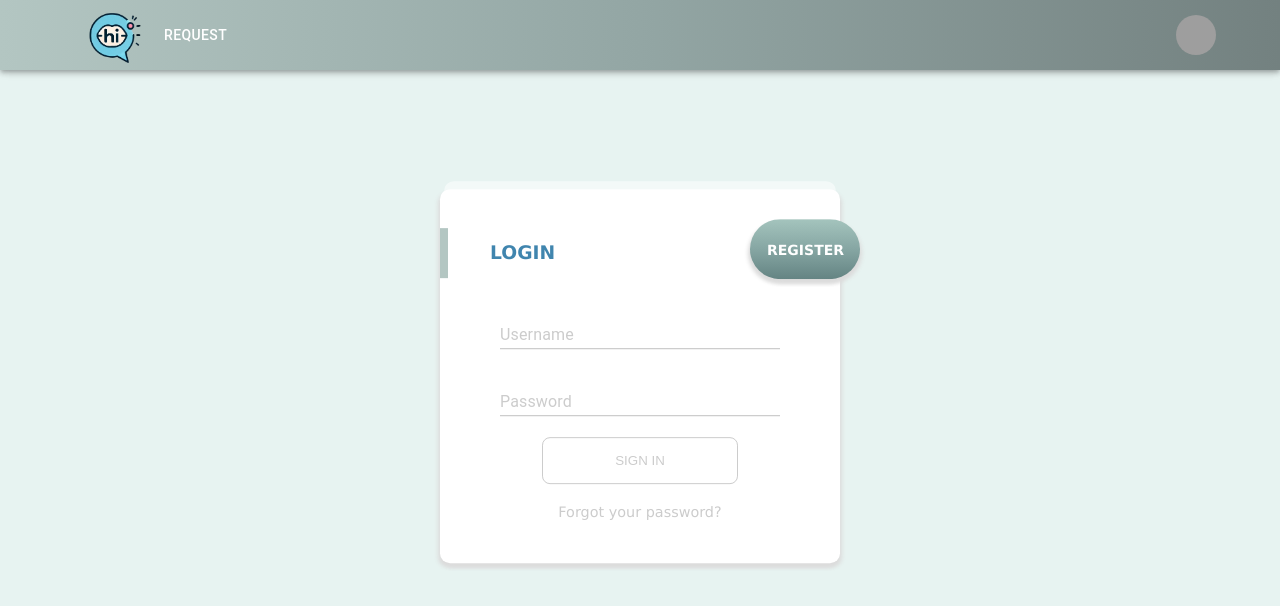
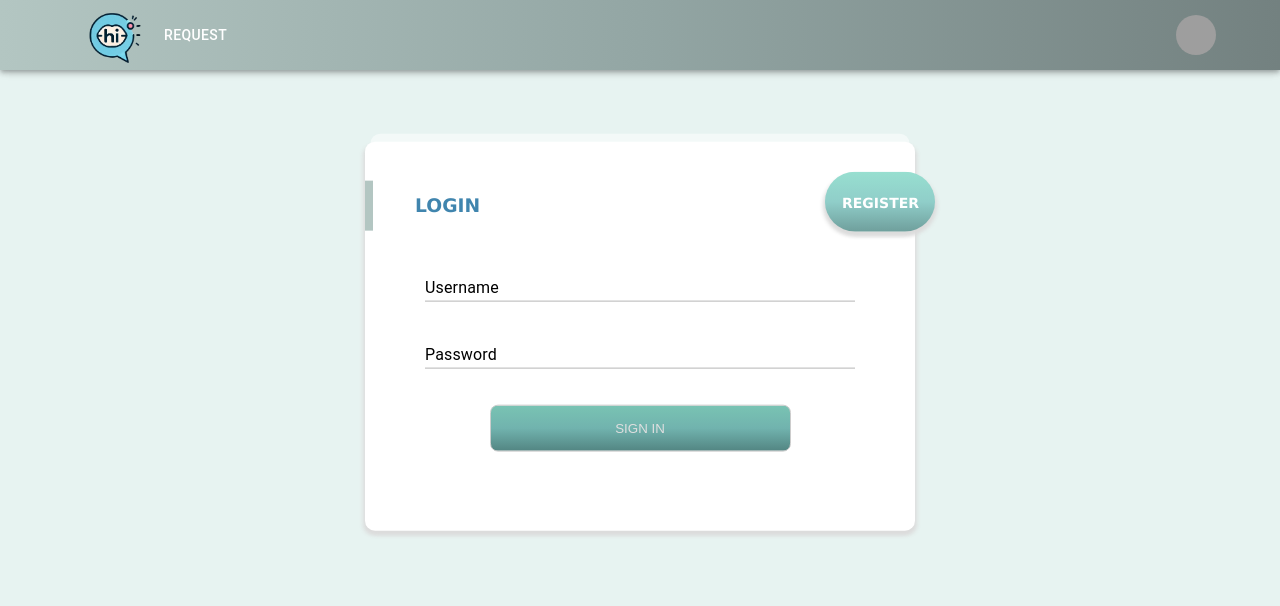
Before and after one commit to Dafatalk/TalklateFront, a React (Vite) app: page / in a window 1280 px wide. Shown: the top 606 px of the page. Built offline with nearby package versions, Linux system fonts and the light colour scheme; grey boxes are pictures that could not be loaded.

Commit message:
Arreglos del login y sign in

```diff
--- a/package.json
+++ b/package.json
@@ -52,5 +52,5 @@
     "webpack": "^5.96.1",
     "webpack-cli": "^5.1.4"
   },
-  "proxy": "http://192.168.20.2:8005"
+  "proxy": "http://localhost:8005"
 }
--- a/src/componets/Auth/LoginRegister.css
+++ b/src/componets/Auth/LoginRegister.css
@@ -9,10 +9,11 @@ body {
 
 .login-container {
   position: absolute;
-  top: 47%;
+  top: 42%;
   left: 50%;
   transform: translate(-50%, -50%);
 }
+
 .login-container:before {
   content: "";
   position: absolute;
@@ -26,21 +27,24 @@ body {
   z-index: -1;
   border-radius: 10px;
 }
+
 .login-container .login-box {
   padding: 20px 50px;
   background: #fff;
   border-radius: 10px;
-  width: 400px;
+  width: 550px;
   box-shadow:
     2px 4px 4px #dcdcdc,
     -2px 4px 4px #dcdcdc;
 }
+
 .login-container .login-box .header {
   height: 50px;
   line-height: 50px;
   position: relative;
   color: #4085ae;
 }
+
 .login-container .login-box .header:before {
   content: "";
   position: absolute;
@@ -51,12 +55,15 @@ body {
   width: 8px;
   background: #b3c6c2;
 }
+
 .login-container .login-box .content {
   padding: 10px;
 }
+
 .login-container .login-box .content {
   padding: 10px;
 }
+
 .login-container .login-box .content .input-box {
   margin-top: 15px;
   margin-bottom: 12px;
@@ -65,6 +72,7 @@ body {
   width: 100%;
   position: relative;
 }
+
 .login-container .login-box .content .input-box input {
   width: 100%;
   border: none;
@@ -74,30 +82,18 @@ body {
   outline: none;
   background: transparent;
 }
-.login-container
-  .login-box
-  .content
-  .input-box
-  input:focus
-  + span:first-of-type,
-.login-container
-  .login-box
-  .content
-  .input-box
-  input:not(:placeholder-shown)
-  + span:first-of-type {
+
+.login-container .login-box .content .input-box input:focus+span:first-of-type,
+.login-container .login-box .content .input-box input:not(:placeholder-shown)+span:first-of-type {
   font-size: 0.8em;
   top: -10px;
 }
-.login-container .login-box .content .input-box input:focus ~ span:last-of-type,
-.login-container
-  .login-box
-  .content
-  .input-box
-  input:not(:placeholder-shown)
-  ~ span:last-of-type {
+
+.login-container .login-box .content .input-box input:focus~span:last-of-type,
+.login-container .login-box .content .input-box input:not(:placeholder-shown)~span:last-of-type {
   width: 100%;
 }
+
 .login-container .login-box .content .input-box span:first-of-type {
   color: #ccc;
   position: absolute;
@@ -107,6 +103,7 @@ body {
   pointer-events: none;
   transition: all 0.1s linear;
 }
+
 .login-container .login-box .content .input-box span:last-of-type {
   position: absolute;
   left: 0;
@@ -116,15 +113,19 @@ body {
   background: #1f6b98;
   transition: all 0.2s linear;
 }
+
 .login-container .login-box .content .input-box button {
   width: 70%;
-  background: transparent;
+  background-image: linear-gradient(to top, #538683, #71b3ae, #79c3b3);
+  /* background: transparent; */
   border: 1px solid #ccc;
+  margin-top: 15px;
   padding: 15px;
-  color: #ccc;
+  color: #dfdfdf;
   cursor: pointer;
   border-radius: 8px;
 }
+
 .login-container .login-box .content .input-box .buttone {
   background: transparent;
   border: 1px solid #ccc;
@@ -133,6 +134,7 @@ body {
   cursor: pointer;
   border-radius: 8px;
 }
+
 .link {
   width: 20%;
   background: transparent;
@@ -143,14 +145,18 @@ body {
   border-radius: 8px;
 }
 
+
+
 .login-container .login-box .content .input-box button:hover {
-  background-image: linear-gradient(to top, #538683, #71b3ae, #79c3b3);
-  color: #ffff;
+  background-image: linear-gradient(to top, #619490, #87c1bc, #93d1c3);
+  color: #ffffff;
 }
+
 .login-container .login-box .content .input-box button:focus {
   background-image: linear-gradient(to top, #538683, #71b3ae, #79c3b3);
   color: #ffff;
 }
+
 .login-container .login-box .content .input-box .buttone:hover {
   background-image: linear-gradient(to top, #74908e, #97bdbb, #b1c9c8);
   color: #ffff;
@@ -163,8 +169,11 @@ body {
   font-size: 0.9em;
   padding-top: 20px;
 }
+
 .login-container .login-box.register-box {
-  background-image: linear-gradient(to top, #648483, #86a6a3, #a4c4bd);
+  /* background-image: linear-gradient(to top, #648483, #86a6a3, #a4c4bd); */
+  background: #fff;
+
   position: fixed;
   top: 30px;
   right: -20px;
@@ -176,40 +185,53 @@ body {
 }
 
 .login-container .login-box.register-box .header {
-  color: #fff;
+  height: 50px;
+  line-height: 50px;
+  position: relative;
+  color: #4085ae;
 }
+
 .columns {
   display: grid;
-  grid-template-columns: 1fr 1fr; /* Divide el espacio en dos columnas iguales */
-  gap: 15px; /* Espacio opcional entre columnas */
+  grid-template-columns: 1fr 1fr;
+  /* Divide el espacio en dos columnas iguales */
+  gap: 15px;
+  /* Espacio opcional entre columnas */
 }
 
 .login-container .login-box.register-box .header:before {
-  background: #fff;
+  background-image: linear-gradient(to top, #6f9f9c, #90cec9, #97dfd0);
   opacity: 0;
+
 }
+
 .login-container .login-box.register-box .header h3 {
   position: relative;
   top: -28px;
   left: -33px;
   font-size: 14px;
   transition: all 0.3s linear;
+
 }
 
 .login-container .login-box.register-box .content .input-box input {
   color: #fff;
 }
+
 .login-container .login-box.register-box .content .input-box .buttone {
   width: 20%;
 }
+
 .login-container .login-box.register-box .content .input-box span:last-of-type {
   background: #fff;
 }
+
 .login-container .login-box.register-box:not(.open):hover {
   cursor: pointer;
 }
+
 .login-container .login-box.register-box .close {
-  color: #fff;
+  color: #4085ae;
   font-size: 1.6em;
   position: absolute;
   top: 22px;
@@ -217,91 +239,129 @@ body {
   font-weight: bold;
   opacity: 0;
   cursor: pointer;
-  transition: all 0.3s linear;
+  transition: all 0.2s linear;
+
 }
+
 .login-container .login-box.register-box.open {
   top: 0;
   right: 0;
   width: 100%;
   height: 150%;
   border-radius: 10px;
+
 }
+
+.login-container .login-box.register-box.closed {
+
+  background-image: linear-gradient(to top, #6f9f9c, #90cec9, #97dfd0);
+  transition: all 0.1s linear;
+
+
+}
+
+.login-container .login-box.register-box.closed .header {
+  height: 50px;
+  line-height: 50px;
+  position: relative;
+  color: #ffffff;
+}
+
 .login-container .login-box.register-box.open .header:before {
   opacity: 1;
 }
+
 .login-container .login-box.register-box.open .header h3 {
   top: 0;
   left: 0;
   font-size: initial;
 }
+
 .login-container .login-box.register-box.open .close {
   transform: rotate(135deg);
   top: 43px;
   opacity: 1;
   transition: all 0.3s 0.3s linear;
+
 }
+
 /* DE LOS INPUTS */
 /* Contenedor general del TextField */
 .textfield-container {
   width: 100%;
   border: none;
-  border-bottom: 1px solid #ccc;
+  border-bottom: 1px solid #b7b7b7;
   height: 40px;
   line-height: 40px;
   font-size: 0.9em;
   outline: none;
   background: transparent;
-  transition: color 0.3s ease-in-out; /* Animación para el cambio de color */
+  transition: color 0.3s ease-in-out;
+  /* Animación para el cambio de color */
 }
 
 /* Estilo del label */
 .textfield-container .MuiInputLabel-root {
-  color: #ccc; /* Color del label */
-  transition: color 0.3s ease-in-out; /* Animación para el cambio de color */
+  color: #000000;
+  /* Color del label */
+  transition: color 0.3s ease-in-out;
+  /* Animación para el cambio de color */
 }
+
 /* Estilo del label */
 .textfield-container .MuiInputLabel-root.Mui-focused {
-  color: #d5d3d3; /* Color del label */
+  color: #d5d3d3;
+  /* Color del label */
   transition:
     transform 0.3s ease,
-    color 0.3s ease; /* Animación del movimiento */
+    color 0.3s ease;
+  /* Animación del movimiento */
 }
 
 /* Línea inferior por defecto */
 .textfield-container .MuiInputBase-root::before {
-  border-bottom: 1px solid #ccc; /* Línea inferior */
+  border-bottom: 1px solid #ccc;
+  /* Línea inferior */
 }
 
 /* Línea inferior cuando el TextField está en hover */
 .textfield-container .MuiInputBase-root:hover:not(.Mui-disabled)::before {
-  border-bottom-color: #ccc; /* Línea inferior cuando se pasa el mouse */
+  border-bottom-color: #ccc;
+  /* Línea inferior cuando se pasa el mouse */
 }
 
 /* Línea inferior cuando el TextField está enfocado */
 .textfield-container .MuiInputBase-root::after {
-  border-bottom: 2px solid #fff; /* Línea inferior blanca al enfocar */
-  transition: border-bottom 0.3s ease-in-out; /* Animación de la transición */
+  border-bottom: 2px solid #fff;
+  /* Línea inferior blanca al enfocar */
+  transition: border-bottom 0.3s ease-in-out;
+  /* Animación de la transición */
 }
 
 /* Ocultar ícono del select (si aplica) */
 .textfield-container .MuiSelect-icon {
-  display: none; /* Oculta la flecha del select */
+  display: none;
+  /* Oculta la flecha del select */
 }
 
 /* Espaciado adicional en el label cuando está asociado a un select */
-.textfield-container
-  label
-  + .css-j218zi-MuiInputBase-root-MuiInput-root-MuiSelect-root {
+.textfield-container label+.css-j218zi-MuiInputBase-root-MuiInput-root-MuiSelect-root {
   margin-top: 16px;
   color: white;
 }
 
 /* Estilo del contenido del TextField */
 .textfield-container .MuiInputBase-root {
-  color: #ccc; /* Color del texto del input */
+  color: #ccc;
+  /* Color del texto del input */
 }
 
 /* Hover en el label */
 .textfield-container .MuiInputLabel-root:hover {
-  color: #fff; /* Cambia el color del label al pasar el mouse */
+  color: #fff;
+  /* Cambia el color del label al pasar el mouse */
 }
+
+.textfield-container input {
+  color: #595959 !important;
+}
--- a/src/componets/Auth/login/Login.tsx
+++ b/src/componets/Auth/login/Login.tsx
@@ -26,6 +26,8 @@ export const LogIn = () => {
 
   useEffect(() => {
     if (isActionOf(result.action, uploadLogInSuccessReducer)) {
+      console.log('entro');
+
       Cookies.set("token", result.token ?? "NADA", { expires: 7 });
       Cookies.set("username", result.username ?? "NADA", { expires: 7 });
       navigate("/request");
@@ -79,11 +81,13 @@ export const LogIn = () => {
           <span></span>
         </Box>
         <Box className="input-box">
-          <button onClick={handleLoginClick} className="buttone">
+          <button onClick={handleLoginClick}>
             SIGN IN
           </button>
           <Box>
-            <a>Forgot your password?</a>
+            {/* <a>Forgot your password?</a> */}
+            <a>    ­</a>
+
           </Box>
         </Box>
       </Box>
--- a/src/componets/Auth/register/Singin.tsx
+++ b/src/componets/Auth/register/Singin.tsx
@@ -9,14 +9,17 @@ import { DemoContainer } from "@mui/x-date-pickers/internals/demo";
 import { AdapterDayjs } from "@mui/x-date-pickers/AdapterDayjs";
 import { LocalizationProvider } from "@mui/x-date-pickers/LocalizationProvider";
 import { DatePicker } from "@mui/x-date-pickers/DatePicker";
+import HelpOutlineIcon from "@mui/icons-material/HelpOutline";
+
 import {
   Box,
-  Button,
   FormControl,
+  InputAdornment,
   InputLabel,
   MenuItem,
   Select,
   TextField,
+  Tooltip,
 } from "@mui/material";
 import dayjs, { Dayjs } from "dayjs";
 import { isActionOf } from "../../../core/redux/actions";
@@ -132,7 +135,7 @@ export const Singin = () => {
   return (
     <>
       <Box
-        className={`login-box register-box ${isRegisterOpen ? "open" : ""}`}
+        className={`login-box register-box ${isRegisterOpen ? "open" : "closed"}`}
         onClick={handleOpenClick}
       >
         <a onClick={handleCloseClick} className="close">
@@ -146,7 +149,7 @@ export const Singin = () => {
             <Box className="input-box">
               <TextField
                 error={emptyInput.name}
-                label="Name"
+                label="Name *"
                 variant="standard"
                 className="textfield-container"
                 type="text"
@@ -163,7 +166,7 @@ export const Singin = () => {
             <Box className="input-box">
               <TextField
                 error={emptyInput.lastName}
-                label="Lastname"
+                label="Last name *"
                 variant="standard"
                 className="textfield-container"
                 type="text"
@@ -177,27 +180,77 @@ export const Singin = () => {
                 }
               />
             </Box>
-            <Box className="input-box">
-              <TextField
-                error={emptyInput.email}
-                label="Email"
-                variant="standard"
-                className="textfield-container"
-                type="text"
-                value={user.email}
-                placeholder=" "
-                onChange={(event) =>
-                  setUser({
-                    ...user,
-                    email: event.target.value,
-                  })
-                }
-              />
-            </Box>
+
+            <LocalizationProvider dateAdapter={AdapterDayjs}>
+              <DemoContainer
+                sx={{
+                  display: "flex",
+                  width: "100%", // Asegura que tome todo el ancho del contenedor
+
+                }}
+                components={["DatePicker"]}
+              >
+                <DatePicker
+                  label="Birthdate *"
+                  maxDate={minDate}
+                  onChange={(newValue: Dayjs | null) => {
+                    if (newValue) {
+                      setUser({
+                        ...user,
+                        birthDate: newValue.toDate(),
+                      });
+                    }
+                  }}
+                  sx={{
+                    "& .MuiTextField-root": {
+                      minWidth: "150px", // Fijar el ancho mínimo para evitar scroll
+                    },
+                    "& .MuiOutlinedInput-root": {
+                      borderRadius: 0,
+                      width: "100%",
+                      font: "verdana, sans-serif",
+                      fontSize: "0.9em",
+                      "& fieldset": {
+                        borderColor: "transparent",
+                        borderBottom: "1px solid #ccc",
+                      },
+                      "&:hover fieldset": {
+                        borderColor: "transparent", // Evita el borde en hover
+                        borderBottom: "1px solid #ccc",
+
+                      },
+                      "&.Mui-focused fieldset": {
+                        borderColor: "transparent", // Evita el borde en foco
+
+                      },
+                      "& .MuiInputBase-input": {
+                        color: "#595959", // Color del texto
+                        backgroundColor: "transparent", // Color de fondo
+                        // minWidth: "0px",
+                        // width: "100px"
+
+                      },
+                    },
+                    "& .MuiInputLabel-root": {
+                      color: "#000000", // Cambia el color de la etiqueta
+
+                    },
+                    "& .MuiIconButton-root": {
+                      color: "#ccc", // Cambia el color del icono
+                    },
+                    " .MuiStack-root css-10o2lyd-MuiStack-root": {
+                      flexDirection: "column",
+                    },
+
+                  }}
+                />
+              </DemoContainer>
+            </LocalizationProvider>
+
             <Box className="input-box">
               <TextField
                 error={emptyInput.username}
-                label="Username"
+                label="Username *"
                 variant="standard"
                 className="textfield-container"
                 type="text"
@@ -216,8 +269,9 @@ export const Singin = () => {
                 error={emptyInput.documentType}
                 variant="standard"
                 sx={{
-                  minWidth: 130,
-                  "& .MuiInputLabel-root": { color: "#ccc" }, // Color del label
+                  width: "100%"
+                  ,
+                  "& .MuiInputLabel-root": { color: "#000000" }, // Color del label
                   "& .MuiInputBase-root:before": { borderBottomColor: "#ccc" }, // Línea inferior del input
                   "& .MuiInputBase-root:hover:not(.Mui-disabled):before": {
                     borderBottomColor: "#ccc",
@@ -226,20 +280,20 @@ export const Singin = () => {
                   "& .css-j218zi-MuiInputBase-root-MuiInput-root-MuiSelect-root::after":
                     { borderBottom: "2px solid #fff" },
                   "& label+.css-j218zi-MuiInputBase-root-MuiInput-root-MuiSelect-root":
-                    { marginTop: "16px", color: "white" },
+                    { marginTop: "16px", color: "#828282" },
                   "& .MuiSelect-icon": { display: "none" }, // Oculta la flecha del select
                 }}
               >
                 <InputLabel
-                  sx={{ fontSize: "0.9em" }}
+                  sx={{ fontSize: "1em" }}
                   id="demo-simple-select-standard-label"
                 >
-                  Document Type
+                  Document type *
                 </InputLabel>
                 <Select
                   id="demo-simple-select-standard"
                   value={user.documentType}
-                  label="Origin Language"
+                  label="Origin Language *"
                   onChange={(event) =>
                     setUser({
                       ...user,
@@ -257,7 +311,7 @@ export const Singin = () => {
             <Box className="input-box">
               <TextField
                 error={emptyInput.documentNumber}
-                label="Document"
+                label="Document *"
                 variant="standard"
                 className="textfield-container"
                 type="text"
@@ -269,6 +323,17 @@ export const Singin = () => {
                     documentNumber: event.target.value,
                   })
                 }
+                slotProps={{
+                  input: {
+                    endAdornment: (
+                      <InputAdornment position="end">
+                        <Tooltip title="No special characters like points, comma, etc.">
+                          <HelpOutlineIcon fontSize="small" sx={{ cursor: "pointer" }} />
+                        </Tooltip>
+                      </InputAdornment>
+                    ),
+                  },
+                }}
               />
             </Box>
             <Box className="input-box">
@@ -291,7 +356,7 @@ export const Singin = () => {
             <Box className="input-box">
               <TextField
                 error={emptyInput.password}
-                label="Password"
+                label="Password *"
                 variant="standard"
                 className="textfield-container"
                 id="password"
@@ -303,79 +368,64 @@ export const Singin = () => {
                     password: event.target.value,
                   })
                 }
+                slotProps={{
+                  input: {
+                    endAdornment: (
+                      <InputAdornment position="end">
+                        <Tooltip title="Password must be at least 8 characters long,
+contain at least one number,
+one uppercase letter,
+one special character,
+and no whitespace">
+                          <HelpOutlineIcon fontSize="small" sx={{ cursor: "pointer" }} />
+                        </Tooltip>
+                      </InputAdornment>
+                    ),
+                  },
+                }}
               />
-              {/* <span></span>
-              <span></span> */}
+
             </Box>
           </Box>
-          <Box>
-            <LocalizationProvider dateAdapter={AdapterDayjs}>
-              <DemoContainer
-                sx={{
-                  display: "flex",
-                  justifyContent: "center",
-                  width: "100%", // Asegura que tome todo el ancho del contenedor
-                }}
-                components={["DatePicker"]}
-              >
-                <DatePicker
-                  label="Fecha de nacimiento"
-                  maxDate={minDate}
-                  onChange={(newValue: Dayjs | null) => {
-                    if (newValue) {
-                      setUser({
-                        ...user,
-                        birthDate: newValue.toDate(),
-                      });
-                    }
-                  }}
-                  sx={{
-                    "& .MuiOutlinedInput-root": {
-                      borderRadius: 0,
-                      width: "100%",
-                      font: "verdana, sans-serif",
-                      "& fieldset": {
-                        borderColor: "transparent",
-                        borderBottom: "1px solid #ccc",
-                      },
-                      "&:hover fieldset": {
-                        borderColor: "transparent", // Evita el borde en hover
-                        borderBottom: "1px solid #ccc",
-                      },
-                      "&.Mui-focused fieldset": {
-                        borderColor: "transparent", // Evita el borde en foco
-                      },
-                      "& .MuiInputBase-input": {
-                        color: "#ffff", // Color del texto
-                        backgroundColor: "transparent", // Color de fondo
-                      },
-                    },
-                    "& .MuiInputLabel-root": {
-                      color: "#ccc", // Cambia el color de la etiqueta
-                    },
-                    "& .MuiIconButton-root": {
-                      color: "#ccc", // Cambia el color del icono
-                    },
-                    " .MuiStack-root css-10o2lyd-MuiStack-root": {
-                      flexDirection: "column",
-                    },
-                  }}
-                />
-              </DemoContainer>
-            </LocalizationProvider>
+          <Box className="input-box">
+            <TextField
+              error={emptyInput.email}
+              label="Email *"
+              variant="standard"
+              className="textfield-container"
+              type="text"
+              value={user.email}
+              placeholder=" "
+              onChange={(event) =>
+                setUser({
+                  ...user,
+                  email: event.target.value,
+                })
+              }
+              slotProps={{
+                input: {
+                  endAdornment: (
+                    <InputAdornment position="end">
+                      <Tooltip title="Like:  example@exa.com">
+                        <HelpOutlineIcon fontSize="small" sx={{ cursor: "pointer" }} />
+                      </Tooltip>
+                    </InputAdornment>
+                  ),
+                },
+              }}
+            />
+
           </Box>
 
+
           <Box className="input-box">
-            <Button
+            <button
               onClick={() => {
                 handleRegisterClick();
               }}
-              size="small"
-              className="buttne"
-              type="button"
             >
-              SING UP
-            </Button>
+              Sign up
+            </button>
           </Box>
         </Box>
       </Box>
--- a/src/componets/Auth/register/_redux/singInSaga.ts
+++ b/src/componets/Auth/register/_redux/singInSaga.ts
@@ -23,14 +23,12 @@ export function* resetSinginSaga(action: any) {
   yield put(resetResultReducer(action));
 }
 export function* uploadSinginNewSaga(action: SinginAction) {
-  console.log("SIIIII ENTROOO" + action.payload.singIn);
   yield put(uploadsinginReducer(action.payload.singIn));
   try {
     const response: AxiosResponse<UserModel> = yield singinService.register(
       action.payload.singIn
     );
     yield put(uploadsinginSuccessReducer(response.data));
-    console.log("RESPUESTA: buena " + response.data);
   } catch (ex) {
     yield put(uploadsinginErrorReducer(ex));
     console.log("ERROR:" + ex);
--- a/src/core/service/RequestService.ts
+++ b/src/core/service/RequestService.ts
@@ -3,11 +3,11 @@ import axios, { AxiosResponse } from "axios";
 import Cookies from "js-cookie";
 
 export class RequestService {
-  private PAHT_URI = "http://192.168.20.2:8005/api/v1/request";
+  private PAHT_URI = "http://localhost:8005/api/v1/request";
 
   private static _instance: RequestService;
 
-  private constructor() {}
+  private constructor() { }
   public static getInstance() {
     if (!RequestService._instance) {
       RequestService._instance = new RequestService();
--- a/src/core/service/UserService.ts
+++ b/src/core/service/UserService.ts
@@ -2,11 +2,11 @@ import axios, { AxiosResponse } from "axios";
 import { UserModel, UserLoginModel } from "../models/UserModel";
 
 export class UserService {
-  private PAHT_URI = "http://192.168.20.2:8005/auth";
+  private PAHT_URI = "http://127.0.0.1:8005/auth";
 
   private static _instance: UserService;
 
-  private constructor() {}
+  private constructor() { }
   public static getInstance() {
     if (!UserService._instance) {
       UserService._instance = new UserService();
--- a/src/setupProxy.js
+++ b/src/setupProxy.js
@@ -4,7 +4,7 @@ module.exports = function (app) {
   app.use(
     "/", // ruta que deseas interceptar
     createProxyMiddleware({
-      target: "http://192.168.20.2:8005",
+      target: "http://localhost:8005",
       changeOrigin: true,
     })
   );
--- a/src/store/mapStore.tsx
+++ b/src/store/mapStore.tsx
@@ -11,7 +11,7 @@ export const store = configureStore({
     getDefaultMiddleware({
       thunk: false,
       serializableCheck: false,
-      target: "http://192.168.20.2:8005",
+      target: "http://localhost:8005",
     }).concat(sagaMiddleware),
 });
 
```
Also changed, not shown: src/componets/nav_var/navbar.tsx (+15 -6 lines).
